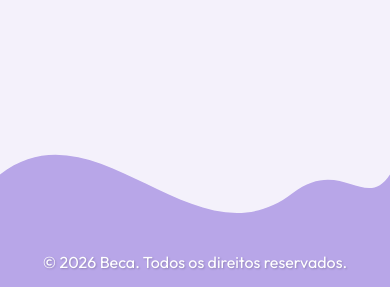
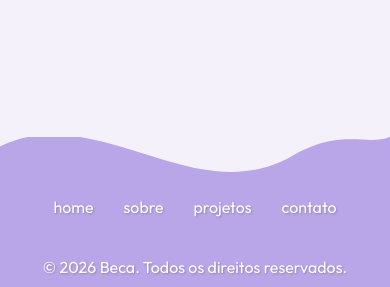
Before and after one commit to becsnr/portfolio, a plain HTML site: page index.html in a window 390 px wide. Shown: the part 3919-4206 px from the top of the page. Drawn offline with nearby package versions, Linux system fonts and the light colour scheme.

Commit message:
ajustes mobile

```diff
--- a/css/footer.css
+++ b/css/footer.css
@@ -35,7 +35,7 @@ footer > *:not(.wave) {
 
 .footer-navegar a:hover, .footer-item a:hover {
     color: #7b5bc9;
-    text-shadow: 0 0 8px rgba(123, 91, 201, .25);
+    text-shadow: 0 0 8px #7b5bc940;
 }
 
 .footer-contato {
@@ -75,17 +75,29 @@ footer > *:not(.wave) {
 
 @media (max-width:768px) {
     footer {
-        justify-content: center;
+        flex-direction: column;
+        justify-content: flex-start;
     }
 
     footer p {
+        order: 2;
         font-size: 1rem;
 
-        top: 50px;
+        margin-top: auto;
     }
 
-    .footer-contato, .footer-navegar {
+    .footer-contato {
         display: none;
+    }
+
+    .footer-navegar {
+        order: 1;
+
+        margin-top: 50px;
+    }
+
+    .footer-navegar a {
+        font-size: 1rem;
     }
 
     .desktop-wave {
--- a/index.html
+++ b/index.html
@@ -356,12 +356,12 @@
 
         <svg class="wave mobile-wave" viewBox="0 0 1440 120" preserveAspectRatio="none">
             <path d="
-                M0,60
-                C360,20 720,110 1080,70
-                C1260,50 1350,80 1440,60
-                L1440,120
-                L0,120
-                Z"/>
+    M0,45
+    C360,20 720,80 1080,50
+    C1260,35 1350,45 1440,40
+    L1440,120
+    L0,120
+    Z"/>
         </svg>
     </footer>
 
```
